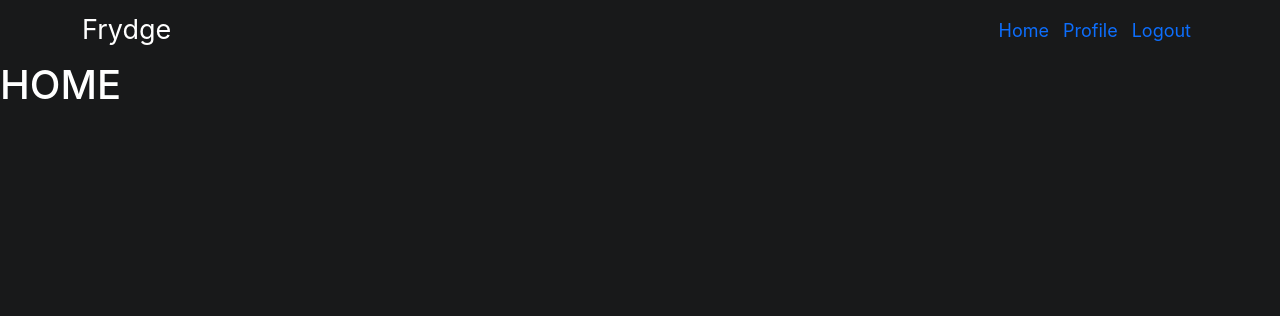
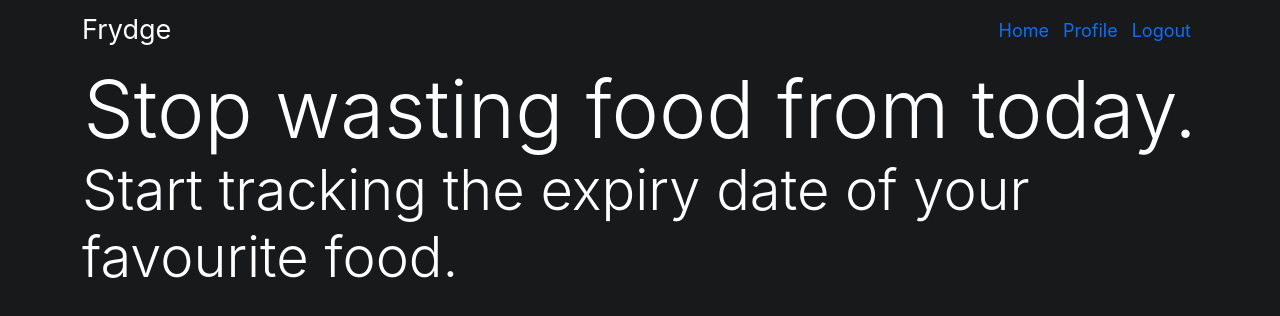
Before and after one commit to arafath98/frydge-front, a React (Create React App) app: page / in a window 1280 px wide. Shown: the top 316 px of the page. Built offline with nearby package versions, Linux system fonts and the light colour scheme; sample sign-in values are in the browser's storage; the HTML template or start-up script is replaced by a standard one.

Commit message:
started landing page

```diff
--- a/src/App.jsx
+++ b/src/App.jsx
@@ -11,6 +11,7 @@ import Profile from "./pages/Profile/Profile";
 
 import './App.css';
 import Scanner from "./pages/Home/Scanner";
+import Landing from "./pages/Landing/Landing";
 
 function App() {
 
@@ -48,7 +49,7 @@ function App() {
       <Context.Provider value={{ theme, setTheme, colors, isLoggedIn, setIsLoggedIn, itemsData, setItemsData }} >
         <NavBar />
         <Routes>
-          <Route path="/" element={<h1>HOME</h1>} />
+          <Route path="/" element={<Landing />} />
 
           <Route path="/home" element={<Home />} />
 
--- /dev/null
+++ b/src/pages/Landing/Landing.jsx
@@ -0,0 +1,40 @@
+import { useContext, useEffect } from "react";
+import { useNavigate } from "react-router-dom";
+
+import { Container, Row, Col } from "react-bootstrap";
+
+import { Context } from "../../Context";
+
+import styles from "./Landing.module.css";
+
+export default function Landing() {
+    document.title = "Frydge";
+
+    const { isLoggedIn } = useContext(Context);
+    const navigate = useNavigate();
+
+    // useEffect(() => {
+    //     isLoggedIn && navigate("/home")
+    // }, [])
+
+    return (
+        <>
+            {
+                !isLoggedIn ? <> </> :
+                    <Container>
+                        <Row>
+                            <Col className="jumbotron">
+
+                            </Col>
+                        </Row>
+
+                        <div className="">
+                            <div className={`display-1 ${styles.title}`}>Stop wasting food from today.</div>
+
+                            <div className="display-4">Start tracking the expiry date of your favourite food.</div>
+                        </div>
+                    </Container>
+            }
+        </>
+    );
+};
--- /dev/null
+++ b/src/pages/Landing/Landing.module.css
@@ -0,0 +1,5 @@
+.title {
+    display: flex;
+    justify-content: center;
+    align-items: center
+}
```
Also changed, not shown: 1 other file (tests, documents, lock files or other folders).
